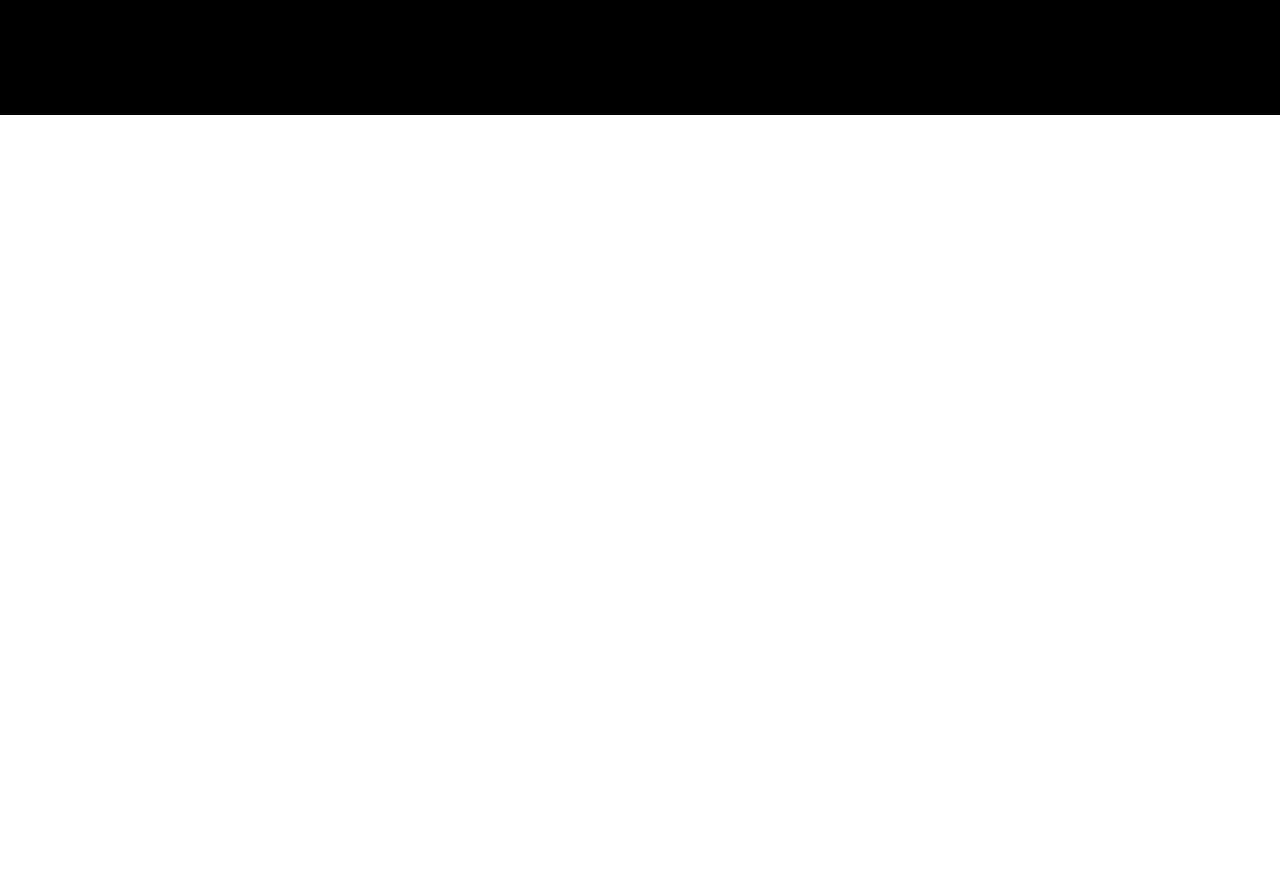
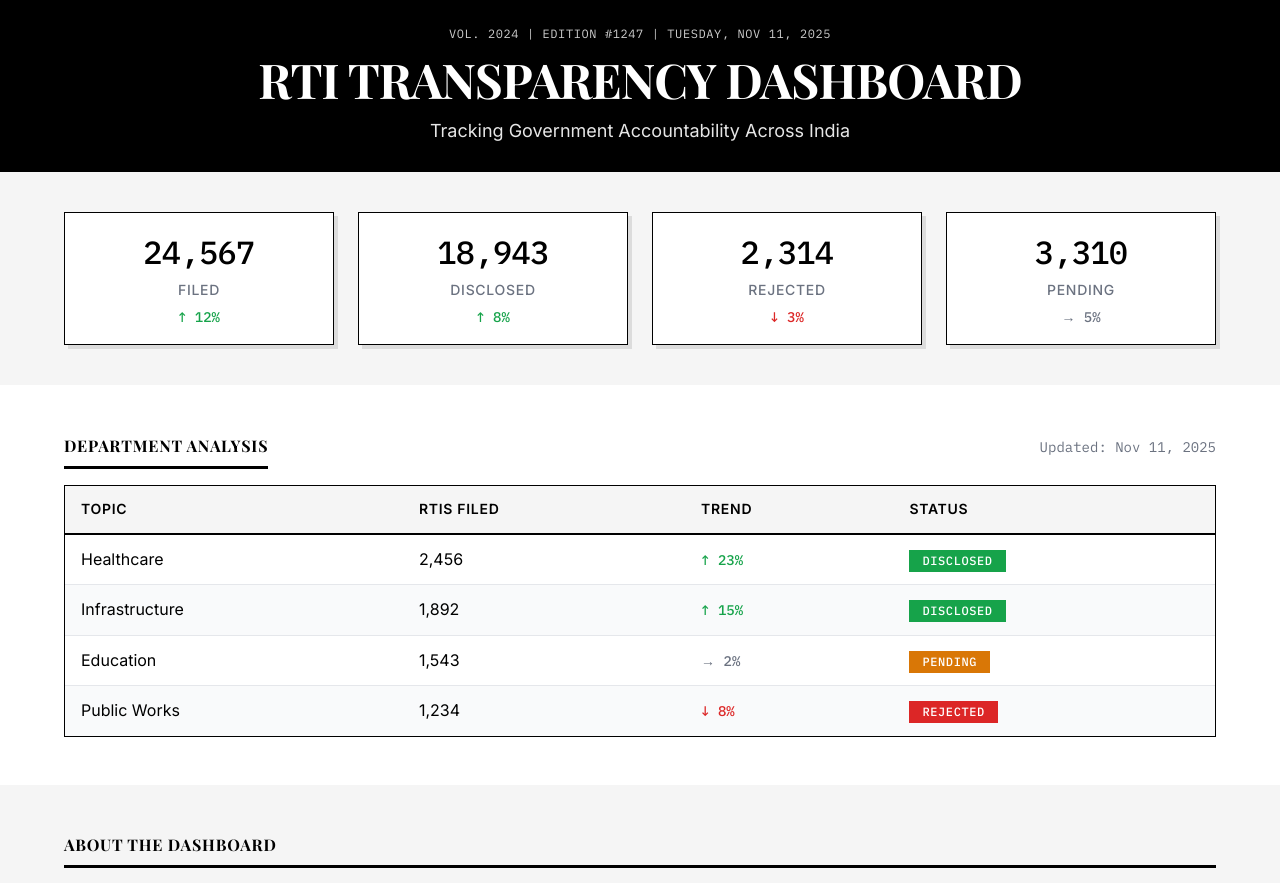
Before and after one commit to Yugantar-NGO/youRTI-UI, a Next.js app: page / in a window 1280 px wide. Shown: the top 883 px of the page. Before the commit the page ends 800 px from the top, so only its background shows below. Built offline with nearby package versions, Linux system fonts and the light colour scheme.

Commit message:
feat: add comprehensive dashboard homepage

```diff
--- a/src/app/page.tsx
+++ b/src/app/page.tsx
@@ -1,10 +1,99 @@
+import { HeroBanner } from '@/components/hero/HeroBanner'
+import { Container } from '@/components/layout/Container'
+import { Grid, Col } from '@/components/layout/Grid'
+import { SectionHeader, Body } from '@/components/ui/Typography'
+import { DataTable } from '@/components/data/DataTable'
+import { Badge } from '@/components/ui/Badge'
+import { TrendArrow } from '@/components/data/TrendIndicator'
+
 export default function Home() {
+  // Sample statistics data
+  const stats = [
+    { label: 'Filed', value: 24567, change: 12, changeType: 'increase' as const },
+    { label: 'Disclosed', value: 18943, change: 8, changeType: 'increase' as const },
+    { label: 'Rejected', value: 2314, change: 3, changeType: 'decrease' as const },
+    { label: 'Pending', value: 3310, change: 5, changeType: 'neutral' as const },
+  ]
+
+  // Sample table data
+  const tableData = [
+    {
+      topic: 'Healthcare',
+      rtis: '2,456',
+      trend: <TrendArrow changeType="increase" change={23} />,
+      status: <Badge variant="disclosed">DISCLOSED</Badge>
+    },
+    {
+      topic: 'Infrastructure',
+      rtis: '1,892',
+      trend: <TrendArrow changeType="increase" change={15} />,
+      status: <Badge variant="disclosed">DISCLOSED</Badge>
+    },
+    {
+      topic: 'Education',
+      rtis: '1,543',
+      trend: <TrendArrow changeType="neutral" change={2} />,
+      status: <Badge variant="pending">PENDING</Badge>
+    },
+    {
+      topic: 'Public Works',
+      rtis: '1,234',
+      trend: <TrendArrow changeType="decrease" change={8} />,
+      status: <Badge variant="rejected">REJECTED</Badge>
+    },
+  ]
+
   return (
     <main>
-      <div className="masthead">
-        <h1 className="headline-large">RTI TRANSPARENCY DASHBOARD</h1>
-        <p className="body-text">Tracking India's Right to Information Requests</p>
-      </div>
+      <HeroBanner
+        title="RTI TRANSPARENCY DASHBOARD"
+        subtitle="Tracking Government Accountability Across India"
+        edition="Vol. 2024 | Edition #1247 | Tuesday, Nov 11, 2025"
+        stats={stats}
+      />
+
+      <section className="section">
+        <Container>
+          <SectionHeader meta="Updated: Nov 11, 2025">
+            Department Analysis
+          </SectionHeader>
+
+          <Grid>
+            <Col span={12}>
+              <DataTable
+                headers={['Topic', 'RTIs Filed', 'Trend', 'Status']}
+                rows={tableData}
+                striped
+              />
+            </Col>
+          </Grid>
+        </Container>
+      </section>
+
+      <section className="section section-bg-newsprint">
+        <Container>
+          <SectionHeader>About the Dashboard</SectionHeader>
+          <Grid>
+            <Col span={8}>
+              <Body>
+                The RTI Transparency Dashboard tracks Right to Information requests
+                across India, providing real-time insights into government accountability
+                and transparency. Our mission is to make RTI data accessible and actionable
+                for citizens, journalists, and researchers.
+              </Body>
+            </Col>
+            <Col span={4}>
+              <div className="card">
+                <h3 className="headline-small mb-4">Quick Stats</h3>
+                <Body>
+                  Over <strong>24,000</strong> RTI requests tracked across{' '}
+                  <strong>28 states</strong> and <strong>8 union territories</strong>.
+                </Body>
+              </div>
+            </Col>
+          </Grid>
+        </Container>
+      </section>
     </main>
   )
 }
```
